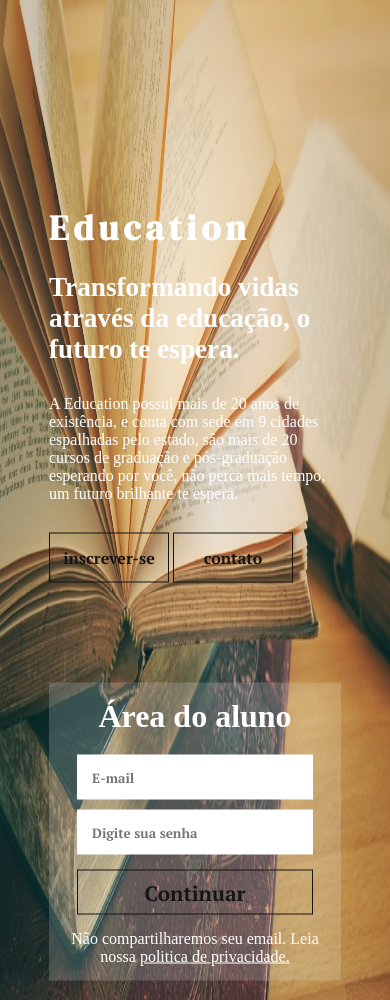
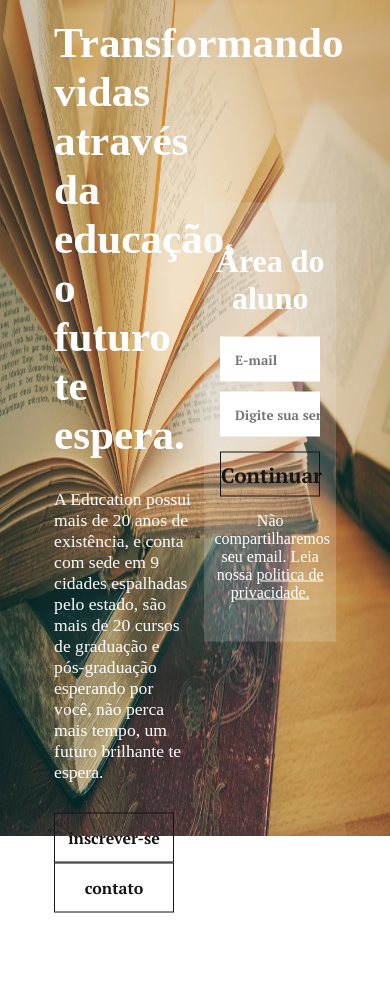
Before and after one commit to bunhakgabriel/Projeto-FormularioUniversidade, a plain HTML site: page index.html in a window 390 px wide. After the commit the page ends 923 px from the top, so only its background shows below. Drawn offline with Linux system fonts and the light colour scheme.

Commit message:
Revert "responsivo versao 1"
This reverts commit 964fada93bd37b66d5f435d6c7cfb89514a4383b.

```diff
--- a/estilo.css
+++ b/estilo.css
@@ -31,12 +31,10 @@ div#conteudo{
     justify-content: space-around;
     align-items: center;
     color: white;
-    border: 0px solid red;
 }
 
 section#textos{
     width: 48%;
-    border: 0px solid red;
 }
 
 section#textos h3{
@@ -77,7 +75,6 @@ section#formulario{
     height: 95%;
     padding: 40px 10px;
     background-color: rgba(230,230,230, 0.2);
-    border: 0px solid red;
 }
 
 section#formulario h1{
@@ -126,85 +123,3 @@ section#formulario p a{
     color: white;
     text-decoration: underline;
 }
-
-/* Responsivo */
-
-@media (min-width: 800px) and (max-width: 1000px){
-
-    section#textos h3{
-        font-size: 2.4em;
-    }
-
-    section#textos h1{
-        font-size: 2em;
-    }
-
-    section#textos p{
-        font-size: 0.9em;
-    }
-
-    section#formulario{
-        padding: 5px 15px;
-    }
-
-    section#formulario h1{
-        font-size: 1.8em;
-        margin-bottom: 10px;
-    }
-
-    section#formulario p{
-        font-size: 0.8em;
-    }
-}
-
-@media (min-width: 300px) and (max-width:799px){
-
-    div#conteudo{
-        display: block;
-        padding-top: 100px;
-    }
-
-    section#textos{
-        width: 90%;
-        margin: 250px auto 100px auto;
-    }
-
-    section#formulario{
-        width: 90%;
-        padding: 15px;
-    }
-
-    section#plano-de-fundo img{
-        width: 100%;
-        height: 100%;
-    }
-
-    div#container{
-        background-image: url('img/plano-de-fundo01.jpg');
-        height: 1000px;
-    }
-}
-
-@media (min-width: 300px) and (max-width: 549px){
-
-    section#textos{
-        width: 100%;
-    }
-
-    section#textos h3{
-        font-size: 2.2em;
-        letter-spacing: 5px;
-    }
-
-    section#textos h1{
-        font-size: 1.7em;
-    }
-
-    section#textos p{
-        font-size: 1em;
-    }
-
-    section#formulario{
-        width: 100%;
-    }
-}
```
Also changed, not shown: img/plano-de-fundo01.jpg (deleted).
